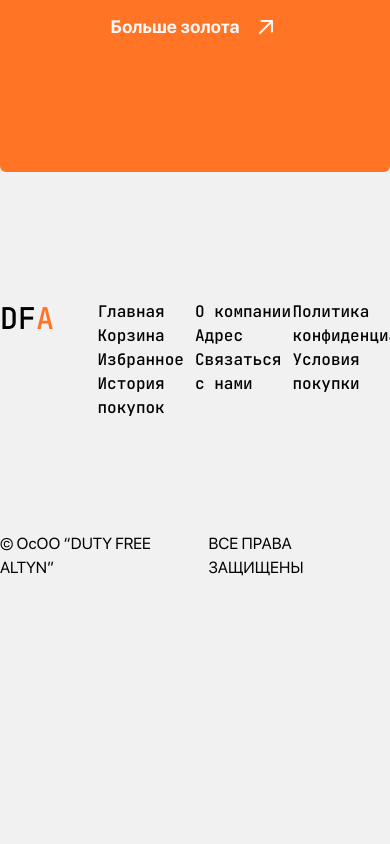
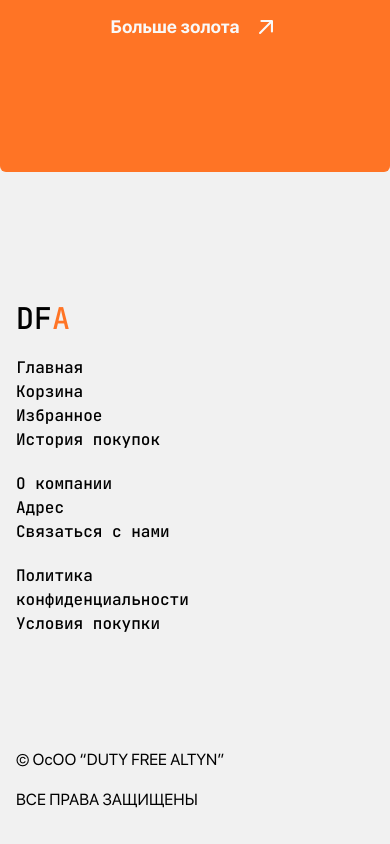
Before and after one commit to HydroOx1d/dfa, a Next.js app: page / in a window 390 px wide. Shown: the part 2308-3152 px from the top of the page. Before the commit the page ends 2920 px from the top, so only its background shows below. Built offline with nearby package versions, Linux system fonts and the light colour scheme.

Commit message:
adaptive footer

```diff
--- a/components/footer/Footer.tsx
+++ b/components/footer/Footer.tsx
@@ -4,9 +4,9 @@
 function Footer() {
   return (
     <footer className="footer py-8">
-      <div className="container mx-auto">
-        <div className="grid grid-cols-4">
-          <div className={`logo ${jetBrainsMono.className} text-3xl mr-16`}>
+      <div className="container mx-auto px-4">
+        <div className="grid grid-cols-2 md:grid-cols-3 lg:grid-cols-4 gap-5">
+          <div className={`logo ${jetBrainsMono.className} text-3xl mr-16 col-span-4 sm:col-span-4 lg:col-span-1`}>
             <span>DF</span>
             <span className="text-orange">A</span>
           </div>
@@ -36,7 +36,7 @@
               История покупок
             </Link>
           </div>
-          <div className="flex flex-col">
+          <div className="flex flex-col col-span-4 sm:col-span-3 md:col-span-1">
             <Link
               href="/"
               className={`hover:text-orange transition-colors ${jetBrainsMono.className}`}
@@ -71,8 +71,8 @@
             </Link>
           </div>
         </div>
-        <div className="flex justify-between mt-28">
-          <span>© ОсОО “DUTY FREE ALTYN”</span>
+        <div className="flex justify-between mt-28 sm:flex-row flex-col">
+          <span className="mb-4 sm:mb-0">© ОсОО “DUTY FREE ALTYN”</span>
           <span className="uppercase">Все права защищены</span>
         </div>
       </div>
```
